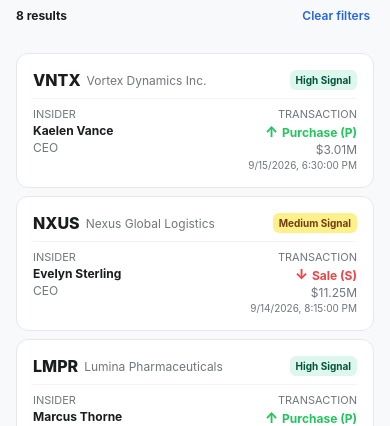
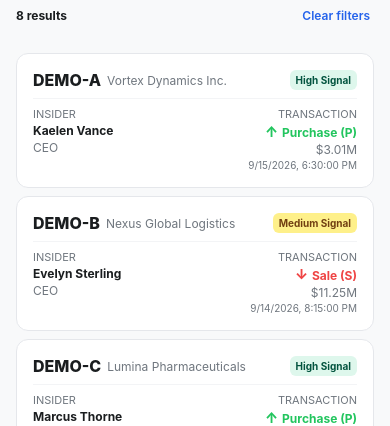
Before and after one commit to pritam-b-dev/stocks-n-trades, a React Native app: screen /Screener in a window 390 px wide. Shown: the part 395-821 px from the top of the page. Built offline with nearby package versions, Linux system fonts and the light colour scheme.

Commit message:
fix: replace all real-world tickers with clearly fictional DEMO identifiers

```diff
--- a/src/data/mockTrades.ts
+++ b/src/data/mockTrades.ts
@@ -3,7 +3,7 @@ import { InsiderTrade } from "../types/InsiderTrade";
 export const mockTrades: InsiderTrade[] = [
   {
     id: "trade-1",
-    ticker: "VNTX",
+    ticker: "DEMO-A",
     companyName: "Vortex Dynamics Inc.",
     sector: "Technology",
     insiderName: "Kaelen Vance",
@@ -21,7 +21,7 @@ export const mockTrades: InsiderTrade[] = [
   },
   {
     id: "trade-2",
-    ticker: "NXUS",
+    ticker: "DEMO-B",
     companyName: "Nexus Global Logistics",
     sector: "Industrial",
     insiderName: "Evelyn Sterling",
@@ -39,7 +39,7 @@ export const mockTrades: InsiderTrade[] = [
   },
   {
     id: "trade-3",
-    ticker: "LMPR",
+    ticker: "DEMO-C",
     companyName: "Lumina Pharmaceuticals",
     sector: "Healthcare",
     insiderName: "Marcus Thorne",
@@ -57,7 +57,7 @@ export const mockTrades: InsiderTrade[] = [
   },
   {
     id: "trade-4",
-    ticker: "QNTM",
+    ticker: "DEMO-D",
     companyName: "Quantum Energy Corp",
     sector: "Energy",
     insiderName: "Aiden Brooks",
@@ -75,7 +75,7 @@ export const mockTrades: InsiderTrade[] = [
   },
   {
     id: "trade-5",
-    ticker: "CYBR",
+    ticker: "DEMO-E",
     companyName: "CyberShield Systems",
     sector: "Technology",
     insiderName: "Sienna Cross",
@@ -93,7 +93,7 @@ export const mockTrades: InsiderTrade[] = [
   },
   {
     id: "trade-6",
-    ticker: "BOSC",
+    ticker: "DEMO-F",
     companyName: "Borealis Consumer Goods",
     sector: "Consumer",
     insiderName: "Julian Mercer",
@@ -111,7 +111,7 @@ export const mockTrades: InsiderTrade[] = [
   },
   {
     id: "trade-7",
-    ticker: "APEX",
+    ticker: "DEMO-G",
     companyName: "Apex Financial Holdings",
     sector: "Financials",
     insiderName: "Damon Vance",
@@ -129,7 +129,7 @@ export const mockTrades: InsiderTrade[] = [
   },
   {
     id: "trade-8",
-    ticker: "STRT",
+    ticker: "DEMO-H",
     companyName: "Stratosphere Robotics",
     sector: "Industrial",
     insiderName: "Nora Sinclair",
```
